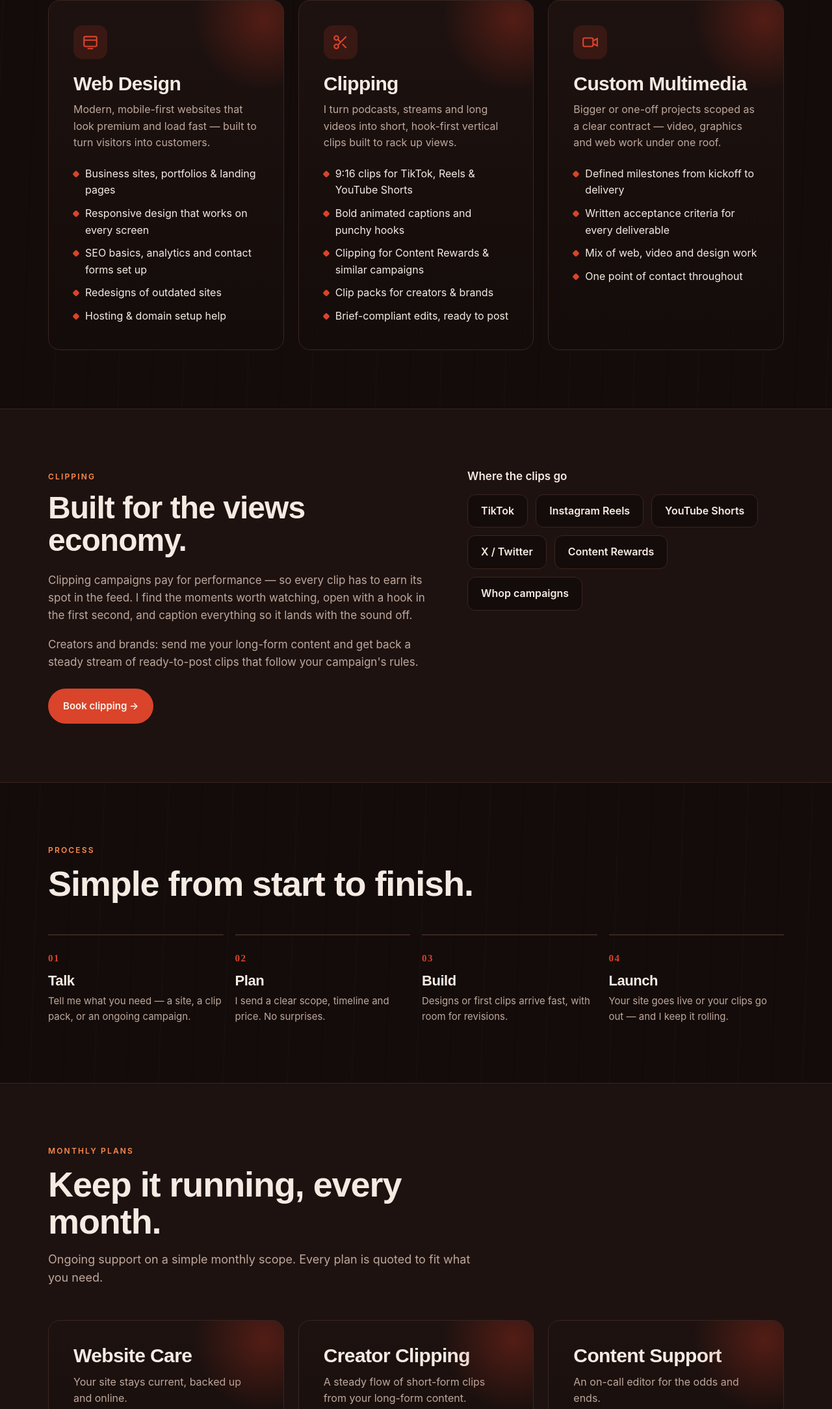
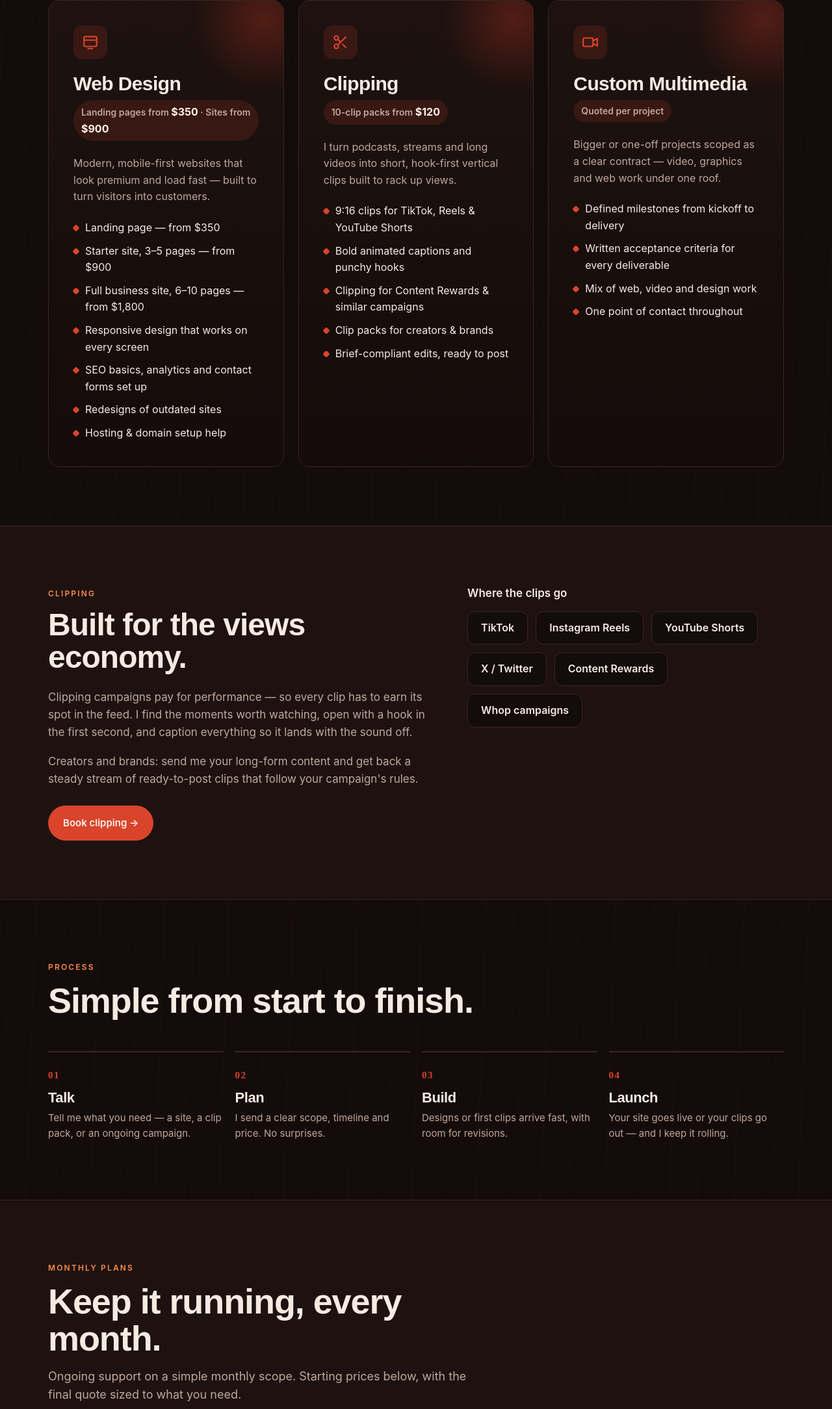
Before and after one commit to TeRakau/RedBarkStudios, a plain HTML site: page index.html in a window 1280 px wide. Shown: the part 1206-3375 px from the top of the page at 65% size. Drawn offline with Linux system fonts and the light colour scheme.

Commit message:
Add starting prices to services and monthly plans
Co-Authored-By: Claude Opus 5.5 <noreply@anthropic.com>
Claude-Session: https://claude.ai/code/session_01Ts48tdAXvPG9KvgmBuB5jX

```diff
--- a/index.html
+++ b/index.html
@@ -91,6 +91,8 @@ section{padding:90px 0}
 .svc::before{content:"";position:absolute;top:-80px;right:-80px;width:220px;height:220px;border-radius:50%;background:radial-gradient(var(--red2),transparent 70%);opacity:.35}
 .svc .ico{width:52px;height:52px;border-radius:14px;background:rgba(217,68,43,.15);color:var(--red);display:grid;place-items:center;margin-bottom:22px}
 .svc h3{font-size:30px;margin-bottom:12px}
+.price{display:inline-block;margin:-2px 0 16px;padding:6px 12px;border-radius:999px;background:rgba(217,68,43,.15);color:var(--ember);font-weight:600;font-size:14px}
+.price b{color:var(--cream);font-size:16px}
 .svc>p{color:var(--muted);margin-bottom:22px}
 .svc ul{list-style:none;display:grid;gap:10px}
 .svc li{display:flex;gap:10px;align-items:flex-start}
@@ -226,9 +228,12 @@ footer .socials span{display:none}
         <article class="svc reveal">
           <div class="ico"><svg width="26" height="26" viewBox="0 0 24 24" fill="none" stroke="currentColor" stroke-width="2"><rect x="3" y="4" width="18" height="14" rx="2"/><path d="M3 9h18M8 21h8"/></svg></div>
           <h3>Web Design</h3>
+          <p class="price">Landing pages from <b>$350</b> · Sites from <b>$900</b></p>
           <p>Modern, mobile-first websites that look premium and load fast — built to turn visitors into customers.</p>
           <ul>
-            <li>Business sites, portfolios & landing pages</li>
+            <li>Landing page — from $350</li>
+            <li>Starter site, 3–5 pages — from $900</li>
+            <li>Full business site, 6–10 pages — from $1,800</li>
             <li>Responsive design that works on every screen</li>
             <li>SEO basics, analytics and contact forms set up</li>
             <li>Redesigns of outdated sites</li>
@@ -238,6 +243,7 @@ footer .socials span{display:none}
         <article class="svc reveal">
           <div class="ico"><svg width="26" height="26" viewBox="0 0 24 24" fill="none" stroke="currentColor" stroke-width="2"><circle cx="6" cy="6" r="3"/><circle cx="6" cy="18" r="3"/><path d="M20 4 8.1 15.9M14.5 14.5 20 20M8.1 8.1 12 12"/></svg></div>
           <h3>Clipping</h3>
+          <p class="price">10-clip packs from <b>$120</b></p>
           <p>I turn podcasts, streams and long videos into short, hook-first vertical clips built to rack up views.</p>
           <ul>
             <li>9:16 clips for TikTok, Reels & YouTube Shorts</li>
@@ -250,6 +256,7 @@ footer .socials span{display:none}
         <article class="svc reveal">
           <div class="ico"><svg width="26" height="26" viewBox="0 0 24 24" fill="none" stroke="currentColor" stroke-width="2"><rect x="2" y="6" width="14" height="12" rx="2"/><path d="m16 10 6-3v10l-6-3"/></svg></div>
           <h3>Custom Multimedia</h3>
+          <p class="price">Quoted per project</p>
           <p>Bigger or one-off projects scoped as a clear contract — video, graphics and web work under one roof.</p>
           <ul>
             <li>Defined milestones from kickoff to delivery</li>
@@ -292,20 +299,23 @@ footer .socials span{display:none}
 
   <section id="plans" class="band">
     <div class="wrap">
-      <div class="head reveal"><span class="eyebrow">Monthly plans</span><h2>Keep it running, every month.</h2><p>Ongoing support on a simple monthly scope. Every plan is quoted to fit what you need.</p></div>
+      <div class="head reveal"><span class="eyebrow">Monthly plans</span><h2>Keep it running, every month.</h2><p>Ongoing support on a simple monthly scope. Starting prices below, with the final quote sized to what you need.</p></div>
       <div class="services">
         <article class="svc reveal">
           <h3>Website Care</h3>
+          <p class="price">From <b>$60</b>/month</p>
           <p>Your site stays current, backed up and online.</p>
           <ul><li>Content updates & small edits</li><li>Regular backups</li><li>Uptime checks</li><li>Monthly summary of what was done</li></ul>
         </article>
         <article class="svc reveal">
           <h3>Creator Clipping</h3>
+          <p class="price">30 clips from <b>$300</b>/month</p>
           <p>A steady flow of short-form clips from your long-form content.</p>
           <ul><li>Set number of clips each month</li><li>9:16 with captions & hooks</li><li>Revisions included</li><li>Posting available by agreement</li></ul>
         </article>
         <article class="svc reveal">
           <h3>Content Support</h3>
+          <p class="price">From <b>$150</b>/month</p>
           <p>An on-call editor for the odds and ends.</p>
           <ul><li>Set number of edits & exports</li><li>Thumbnails, graphics and cut-downs</li><li>Quick turnaround</li><li>Roll your requests into one place</li></ul>
         </article>
@@ -333,7 +343,7 @@ footer .socials span{display:none}
         <details><summary>What is clipping?</summary><p>Clipping means cutting the best moments out of long-form content — podcasts, streams, interviews — into short vertical videos. Platforms like Content Rewards pay clippers based on the views those clips earn for the creator or brand.</p></details>
         <details><summary>Can you clip for my own channel?</summary><p>Yes. Send your long-form videos and I'll deliver captioned, ready-to-post clips on a schedule that suits you.</p></details>
         <details><summary>Do you offer ongoing work?</summary><p>Yes — there are three monthly plans: Website Care (updates, backups, uptime checks, small edits), Creator Clipping (a set number of clips each month) and Content Support (a set number of edits and exports).</p></details>
-        <details><summary>How do I pay?</summary><p>You'll get a clear quote up front. Larger web projects are usually split into a deposit and a final payment on launch.</p></details>
+        <details><summary>How do I pay?</summary><p>Every service has a starting price listed above, and you'll get a clear quote up front before any work begins. Larger web projects are usually split into a deposit and a final payment on launch.</p></details>
       </div>
     </div>
   </section>
```
